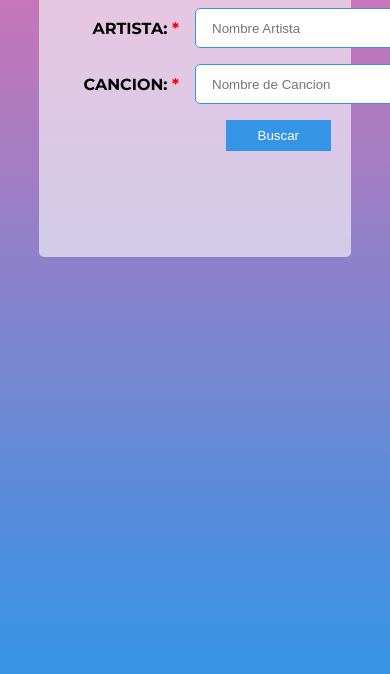
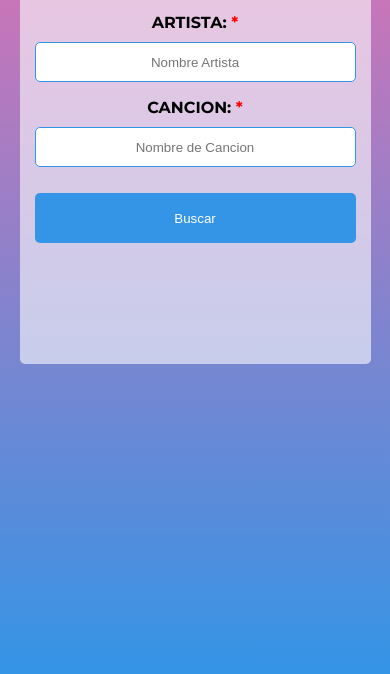
Before and after one commit to Maximiliano021/Letra-de-canciones---API, a plain HTML site: page index.html in a window 390 px wide. Shown: the part 170-844 px from the top of the page. Drawn offline with Linux system fonts and the light colour scheme.

Commit message:
agregando responsive y editando leyendas

```diff
--- a/index.html
+++ b/index.html
@@ -40,6 +40,7 @@
                 </div>
             </div>
             <div id="mensajes"></div>
+            <a class="d-none" href="#contenido"><img src="style/btnUP.svg" alt=""></a>
         </div>
     </main>
     <script src="js/app.js" type="module"></script>
--- a/js/api.js
+++ b/js/api.js
@@ -11,18 +11,22 @@ class API {
         UI.headingResultado.textContent = '';
         UI.spinner.classList.remove('d-none');
 
+
         const url = `https://api.lyrics.ovh/v1/${this.artista}/${this.cancion}`;
         fetch(url)
             .then(respuesta => respuesta.json())
             .then(resultado => {
                 UI.spinner.classList.add('d-none');
                 if (resultado.lyrics) {
+                    UI.formularioBuscar.reset();
+                    UI.botonSubir.classList.remove('d-none');
                     const { lyrics } = resultado;
                     UI.divMensajes.textContent = lyrics;
-                    UI.headingResultado.textContent = `Letra de la cancion: ${this.cancion} de ${this.artista}`;
+                    UI.headingResultado.textContent = `Letra de la cancion: ${this.artista} - ${this.cancion}`;
                 } else {
+                    UI.botonSubir.classList.add('d-none');
                     UI.headingResultado.textContent = '';
-                    UI.divMensajes.textContent = 'La cancion no existe, prueba con otra';
+                    UI.divMensajes.textContent = 'Letra no encontrada, prueba con otra cancion';
                     UI.divMensajes.classList.add('error');
                     setTimeout(() => {
                         UI.divMensajes.textContent = '';
--- a/js/app.js
+++ b/js/app.js
@@ -10,6 +10,7 @@ function buscarCancion(e) {
     const cancion = document.querySelector('#cancion').value;
 
     if (artista === '' || cancion === '') {
+        UI.botonSubir.classList.add('d-none');
         UI.headingResultado.textContent = '';
         UI.divMensajes.textContent = 'Error... Todos los campos son OBLIGATORIOS';
         UI.divMensajes.classList.add('error');
--- a/js/interfaz.js
+++ b/js/interfaz.js
@@ -2,4 +2,5 @@ export const divBuscar = document.querySelector('#buscar'),
     formularioBuscar = document.querySelector('#formulario-buscar'),
     divMensajes = document.querySelector('#resultado'),
     headingResultado = document.querySelector('.letra-resultado h2'),
-    spinner = document.querySelector('.spinner-img');
+    spinner = document.querySelector('.spinner-img'),
+    botonSubir = document.querySelector('.contenedor a');
--- a/style/main.css
+++ b/style/main.css
@@ -32,10 +32,14 @@ h2 {
     max-width: 100rem;
     margin: 1rem auto;
     height: 100%;
-    padding: 20px;
+    padding: 5px;
     border-radius: 5px;
 }
 
+.contenedor{
+    padding:20px 10px 20px 10px;
+    text-align: center;
+}
 
 .formulario-busqueda p {
     text-align: center;
@@ -65,6 +69,7 @@ h2 {
 
 .input input[type="text"] {
     height: 2.5rem;
+    min-width: 20%;
     padding: 1rem;
     display: flex;
     flex: 1;
@@ -116,3 +121,22 @@ h2 {
     display: flex;
     justify-content: center;
 }
+
+@media (max-width:768px){
+    body{
+        width:90%;
+    }
+    #formulario-buscar div{
+        display:block;
+    }
+    #formulario-buscar div label,
+    #formulario-buscar div input{
+        width:100%;
+        margin:10px auto;
+        text-align: center;
+    }
+    .enviar input{
+        border-radius: 5px;
+        height: 50px;
+    }
+}
```
Also changed, not shown: style/btnUP.svg (added).
